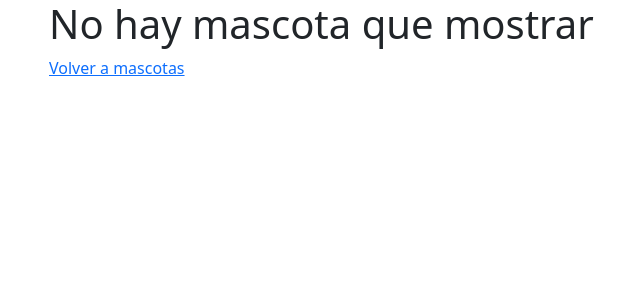
After one commit to Crispovilla/django-mascotas, a Django app: page /main/mascotas/detalle_mascota/1/ in a window 1280 px wide. The commit adds this page. Shown: the top 300 px of the page, without its empty margins (33-673 px from the left). Run offline with Django 3.2, Linux system fonts and the light colour scheme.

Commit message:
detalle_mascotas

```diff
--- a/adopcion/views.py
+++ b/adopcion/views.py
@@ -3,4 +3,5 @@ from django.shortcuts import render, HttpResponse
 
 # Create your views here.
 def lista_adopciones(request):
+
     return render(request, 'adopcion/lista_adopciones.html')
--- a/main/urls.py
+++ b/main/urls.py
@@ -4,5 +4,5 @@ from . import views
 urlpatterns = [
     path('bienvenida/', views.bienvenida, name='bienvenida'),
     path('mascotas/', views.mascotas, name='mascotas'),
-    path('saludo/<str:nombre>/', views.saludo, name='saludo'),
+    path('mascotas/detalle_mascota/<str:mascota>/', views.detalle_mascota, name='detalle_mascota'),
 ]
--- a/main/views.py
+++ b/main/views.py
@@ -1,10 +1,20 @@
 from django.shortcuts import render, HttpResponse
 
 # Create your views here.
+
 def bienvenida(request):
     return render(request, 'main/bienvenida.html')
 
 def mascotas(request):
-    return render(request, 'mascotas/mascotas.html')
+    mascotas = ['Perrito', 'Gatito', 'Hamstercito']
+
+    return render(request, 'mascotas/mascotas.html', {'mascotas': mascotas})
+
 def saludo(request, nombre):
     return HttpResponse(f"¡Hola, {nombre}")
+
+def detalle_mascota(request, mascota):
+    detalle_mascota={
+        'Perrito': 'Este es muy jugueton'
+    }
+    return render(request, 'mascotas/detalle_mascota.html', {'mascota':mascota})
--- /dev/null
+++ b/templates/mascotas/detalle_mascota.html
@@ -0,0 +1,16 @@
+{% extends 'base.html' %}
+
+{% block title %}Detalle de: {{ mascota }} {% endblock %}
+
+{% block content %}
+{% if mascota == 'Perrito' %}
+<h1>{{ mascota }}: Es un Perrito muy mordelon!</h1>
+{% elif mascota == 'Gatito' %}
+<h1>{{ mascota }}: Es un Gatito muy dormilon!</h1>
+{% elif mascota == 'Hamstercito' %}
+<h1>{{ mascota }}: Es un Hamstercito muy jugueton!</h1>
+{% else %}
+<h1>No hay mascota que mostrar</h1>
+{% endif %}
+<p><a href="{% url 'mascotas' %}">Volver a mascotas</a></p>
+{% endblock %}
```
Also changed, not shown: templates/adopcion/lista_adopciones.html (+10 -7 lines), templates/mascotas/mascotas.html (+15 -9 lines).
